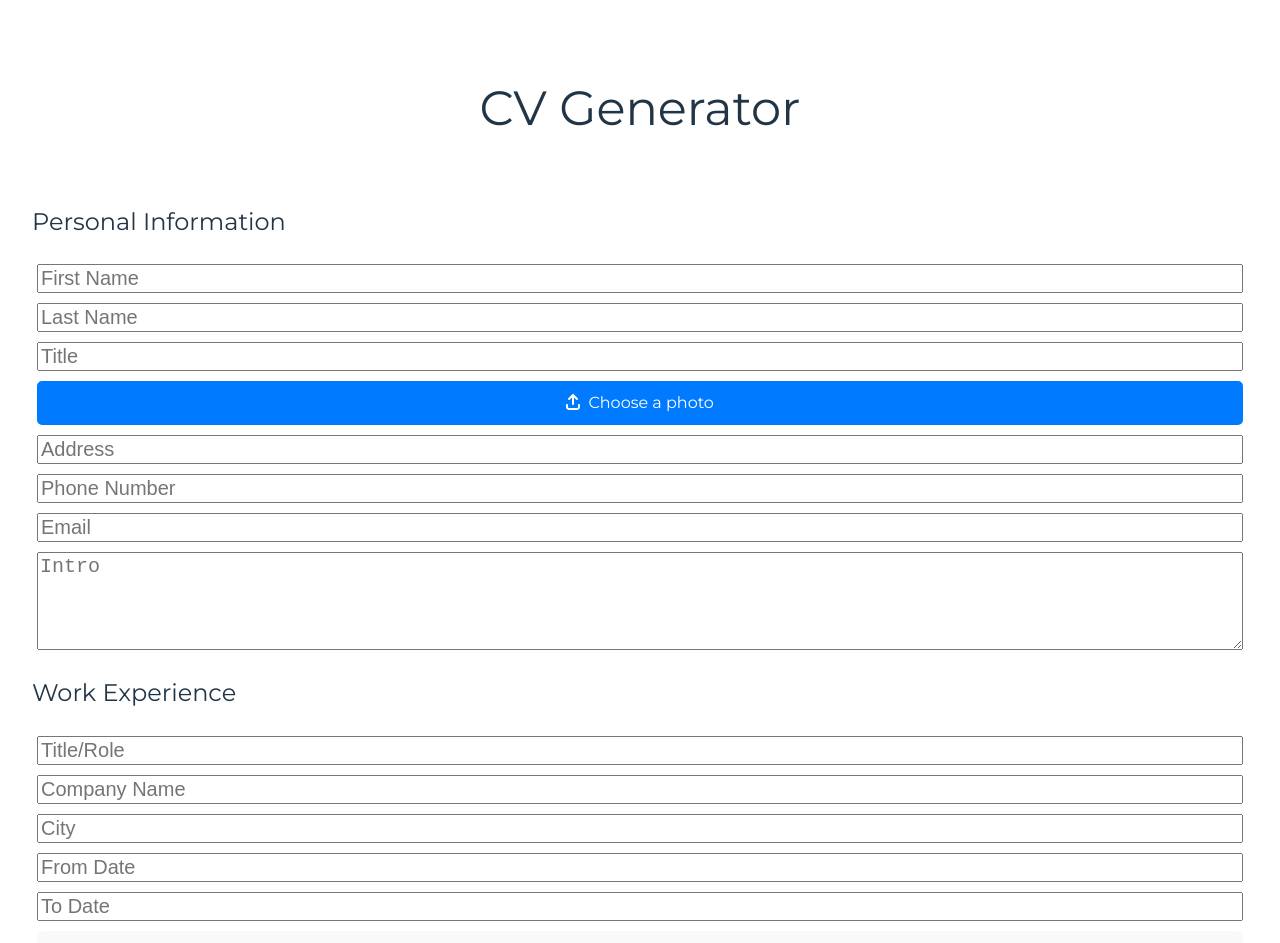
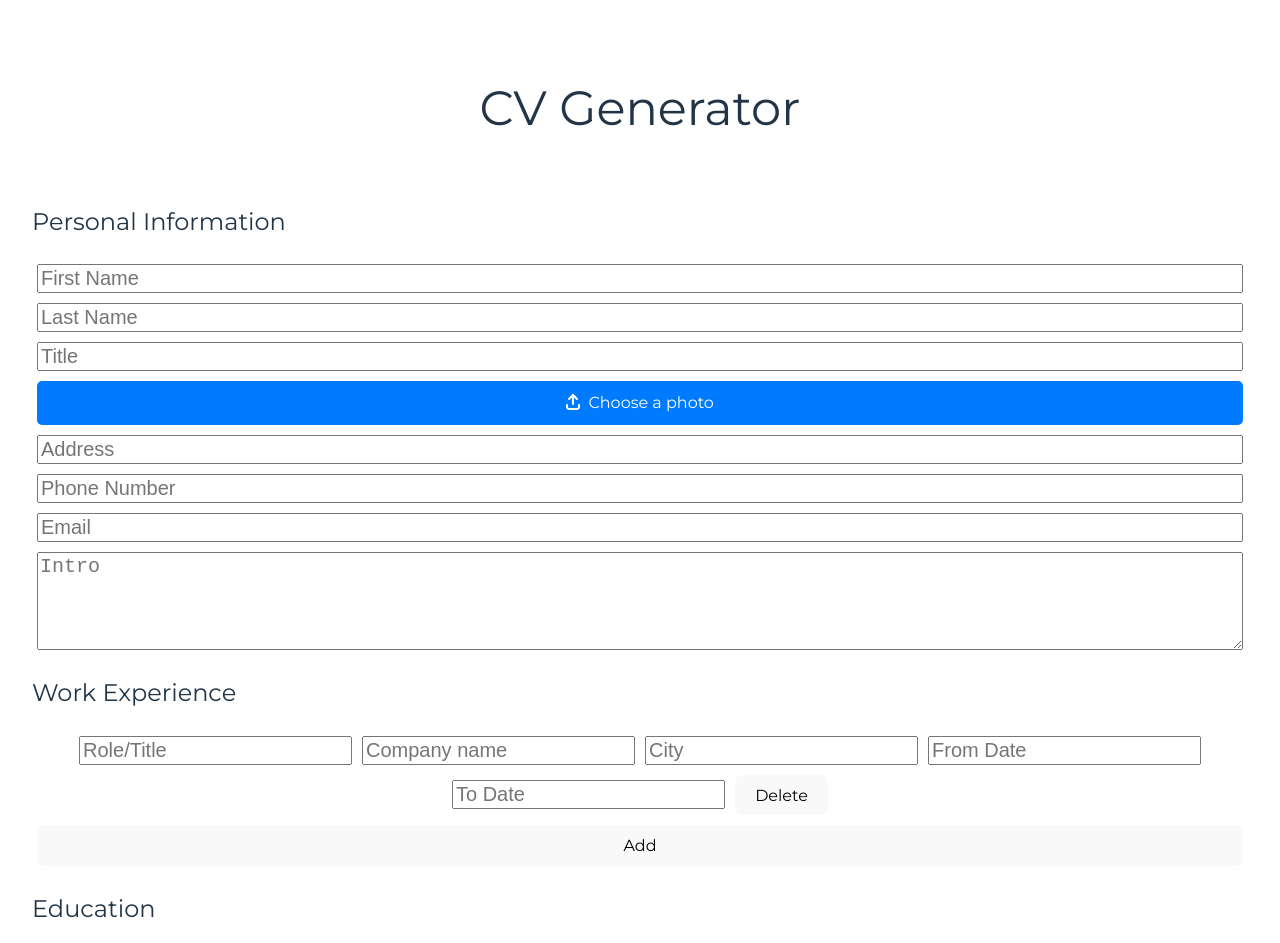
Before and after one commit to manny53365/cv-application, a React app: page / in a window 1280 px wide. Shown: the top 943 px of the page. Built offline with nearby package versions, Linux system fonts and the light colour scheme; the HTML template or start-up script is replaced by a standard one.

Commit message:
corrected the call of the onChange function in the Job component and mapped data to the reusable Job component

```diff
--- a/src/components/cvform/CvForm.jsx
+++ b/src/components/cvform/CvForm.jsx
@@ -125,8 +125,12 @@ export default function CvForm() {
         setCV(emptyCv);
     };
 
+    const handleSubmit = event => {
+        event.preventDefault();
+    }
+
   return (
-    <form>
+    <form onSubmit={handleSubmit}>
         <PersonalInfo
         personalInfo={cv.personalInfo}
         handlePersonalInfoChange={handlePersonalInfoChange}
--- a/src/components/cvform/pages/experience/Job.jsx
+++ b/src/components/cvform/pages/experience/Job.jsx
@@ -6,35 +6,35 @@ export const Job = ({ id, job, onChange, onDelete }) => {
   return (
     <div className="job">
         <Input
-        onChange={onChange}
+        onChange={event => onChange(event, id)}
         type='text'
-        placeholder='Role/title'
+        placeholder='Role/Title'
         name='role'
         value={job.role}
         />
         <Input
-        onChange={onChange}
+        onChange={event => onChange(event, id)}
         type='text'
         placeholder='Company name'
         name='company'
         value={job.company}
         />
         <Input
-        onChange={onChange}
+        onChange={event => onChange(event, id)}
         type='text'
         placeholder='City'
         name='city'
         value={job.city}
         />
         <Input
-        onChange={onChange}
+        onChange={event => onChange(event, id)}
         type='text'
         placeholder='From Date'
         name='fromDate'
         value={job.fromDate}
         />
         <Input
-        onChange={onChange}
+        onChange={event => onChange(event, id)}
         type='text'
         placeholder='To Date'
         name='toDate'
--- a/src/components/cvform/pages/experience/WorkExperience.jsx
+++ b/src/components/cvform/pages/experience/WorkExperience.jsx
@@ -1,25 +1,33 @@
-import { useState } from 'react';
+import PropTypes from 'prop-types';
+import { Job } from './Job';
+import { Button } from '../../../Button';
 
 import '../../../../styles/WorkExperience.css';
 
-export default function WorkExperience() {
+export default function WorkExperience({ experience, handleExperienceChange, handleAddExperience, handleDeleteExperience }) {
 
-    const [title, setTitle] = useState('');
-    const [company, setCompany] = useState('');
-    const [city, setCity] = useState('');
-    const [fromDate, setFromDate] = useState('');
-    const [toDate, setToDate] = useState('');
+    const jobs = experience.map(job => (
+      <Job
+      key={job.id}
+      id={job.id}
+      job={job}
+      onChange={handleExperienceChange}
+      onDelete={handleDeleteExperience}
+      />
+    ));
 
   return (
     <div className='work-info'>
         <h2>Work Experience</h2>
-        <input type="text" placeholder='Title/Role' onChange={event => setTitle(event.target.value)} value={title}/>
-        <input type="text" placeholder='Company Name' onChange={event => setCompany(event.target.value)} value={company}/>
-        <input type="text" placeholder='City' onChange={event => setCity(event.target.value)} value={city}/>
-        <input type="text" placeholder='From Date' onChange={event => setFromDate(event.target.value)} value={fromDate}/>
-        <input type="text" placeholder='To Date' onChange={event => setToDate(event.target.value)} value={toDate}/>
-        <button>Delete</button>
-        <button>Add</button>
+        {jobs}
+        <Button text='Add' onClick={handleAddExperience}/>
     </div>
   )
 }
+
+WorkExperience.propTypes = {
+  experience: PropTypes.array,
+  handleDeleteExperience: PropTypes.func,
+  handleExperienceChange: PropTypes.func,
+  handleAddExperience: PropTypes.func,
+};
```
